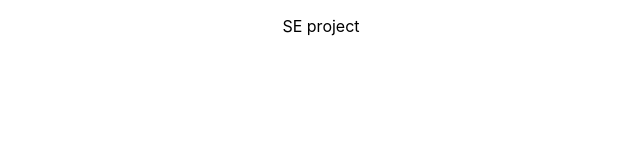
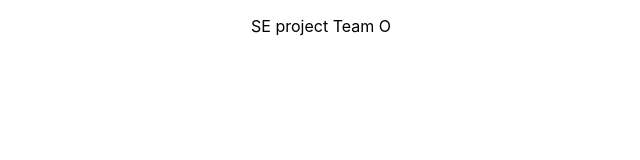
Before and after one commit to Praneeth-22/Interact-React-Impact, a React (Create React App) app: page / in a window 1280 px wide. Shown: the top 160 px of the page, without its empty margins (319-959 px from the left). Built offline with nearby package versions, Linux system fonts and the light colour scheme.

Commit message:
testing the branch add

```diff
--- a/src/App.js
+++ b/src/App.js
@@ -3,7 +3,7 @@ import './App.css';
 function App() {
   return (
     <div className="App">
-      <p>SE project</p>
+      <p>SE project Team O</p>
     </div>
   );
 }
```
